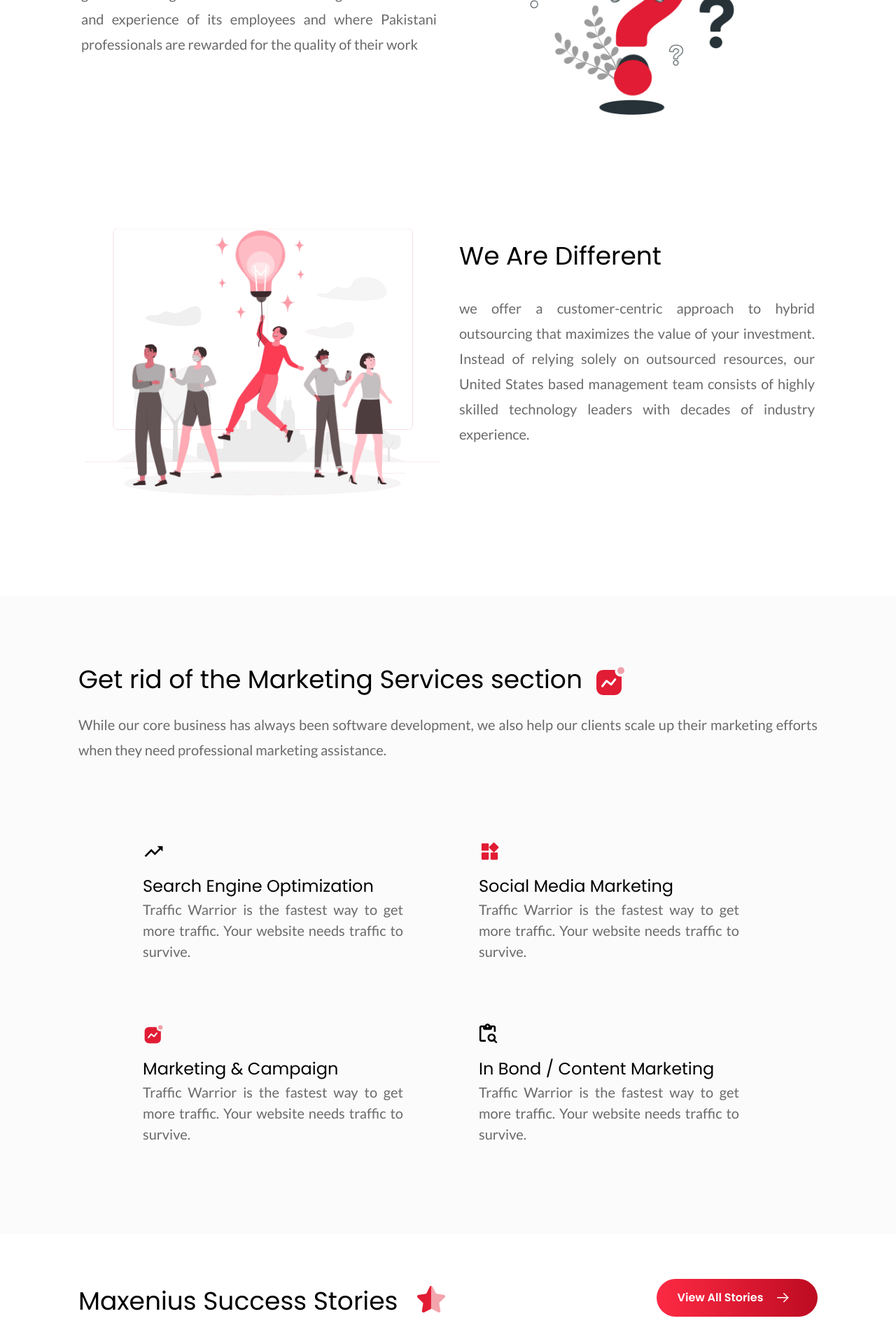
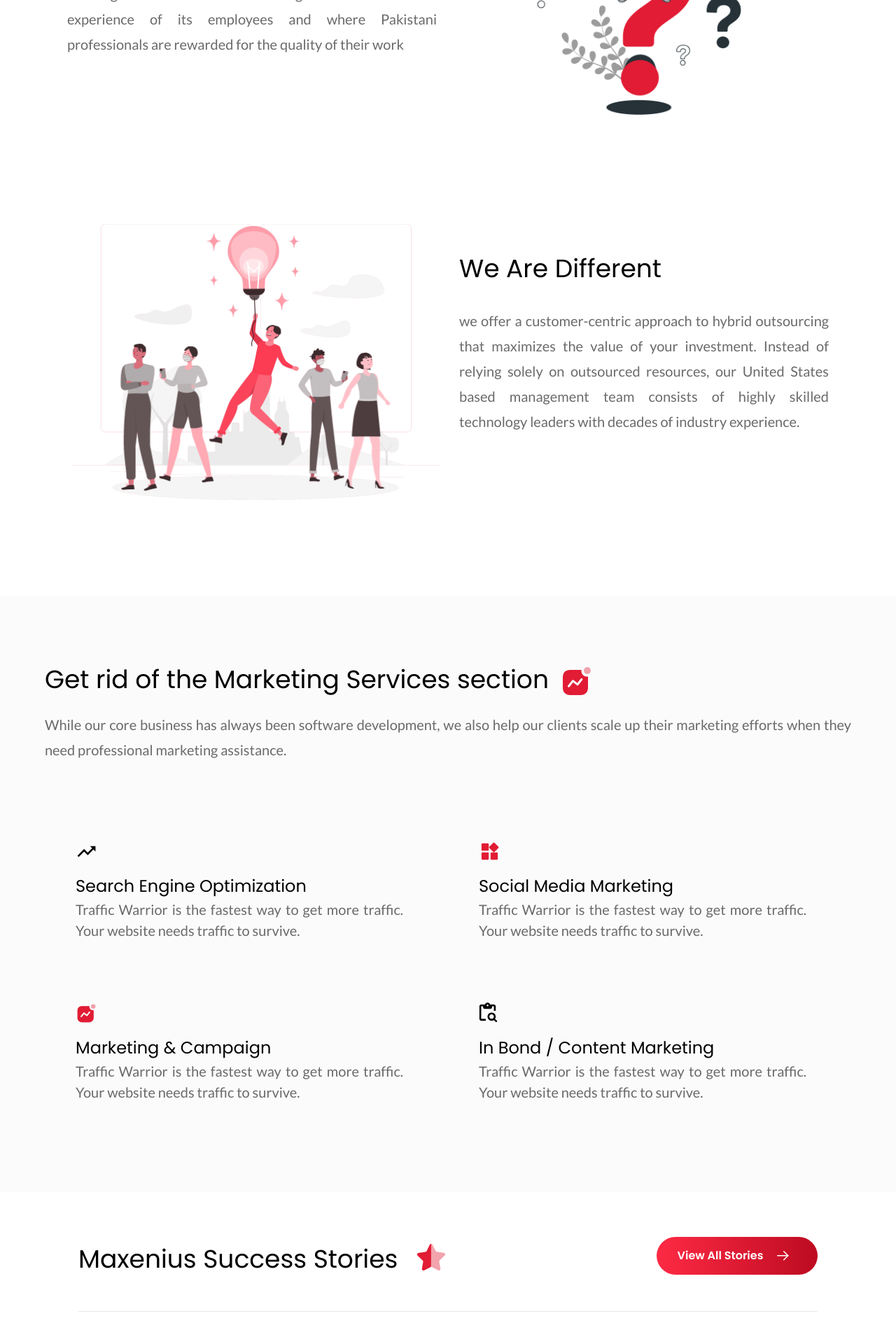
Before and after one commit to sadiq5566/my-maxenius, a Next.js app: page / in a window 1280 px wide. Shown: the part 3174-5094 px from the top of the page at 70% size. Built offline with nearby package versions, Linux system fonts and the light colour scheme.

Commit message:
blog fixes

```diff
--- a/components/Blog/Blog.tsx
+++ b/components/Blog/Blog.tsx
@@ -4,7 +4,7 @@ import { blogData } from "../../data/Blog";
 
 export const Blog = () => {
   return (
-    <section className="w-full body-font h-[1237px] lg:h-auto  py-20 px-[100px] md:px-8 sm:px-6">
+    <section className="w-full body-font h-[1237px] lg:h-auto  py-20 px-[80px] md:px-8 sm:px-6">
       {blogData.map((blog) => (
         <div className=" mx-auto h-1/2 flex flex-wrap lg:mb-8" key={`${blog.id}`}>
           <div
--- a/components/Marketing/Marketing.tsx
+++ b/components/Marketing/Marketing.tsx
@@ -6,8 +6,8 @@ export const Marketing = () => {
   const { isLg, isTab, isMobile } = useContext(StateContext);
   return (
     <section className="w-full h-auto md:h-auto  bg-serviceBg">
-      <div className="container px-28 py-24 md:px-8 sm:px-6 sm:py-8  mx-auto ">
-        <div className="flex flex-col text-center sm:text-left w-full mb-20 md:mb-8 sm:mb-2">
+      <div className="container px-16 py-24 md:px-8 sm:px-6 sm:py-8  mx-auto ">
+        <div className="flex flex-col  sm:text-left w-full mb-20 md:mb-8 sm:mb-2">
           <div className="flex">
             <h1 className="text-4xl font-poppins font-normal leading-[48px] text-black not-italic md:text-[22px] md:font-normal md:leading-[30px] sm:text-[22px] sm:leading-[30px] sm:font-normal">
               Get rid of the Marketing Services section
@@ -30,14 +30,14 @@ export const Marketing = () => {
             assistance.
           </p>
         </div>
-        <div className="flex flex-wrap px-12 lg:px-0 md:px-2 justify-around sm:w-full sm:h-auto sm:px-4">
+        <div className="flex flex-wrap  lg:px-0 md:px-2 justify-around sm:w-full sm:h-auto sm:px-4">
           {marketingData.map((data) => (
             <div
-              className={`pl-3 pr-8  h-auto md:h-auto w-1/2 sm:w-full sm:h-auto sm:my-2 hover:border-main hover:bg-white hover:border-b-4 r  hover:shadow-service
+              className={`pl-3 pr-8 lg:pl-0 lg:pr-2  h-auto md:h-auto w-1/2 sm:w-full sm:h-auto sm:my-2 hover:border-main hover:bg-white hover:border-b-4 r  hover:shadow-service
                ${data.id > 2 ? "mt-12" : "mt-6"}`}
               key={`${data.id}`}
             >
-              <div className=" pt-2 px-8 md:px-4 flex flex-col justify-around h-full ">
+              <div className=" pt-2 px-8 lg:px-4 md:px-4 flex flex-col justify-around h-full ">
                 <div className="mb-4 h-auto w-auto md:my-0">
                   {data.svg({
                     ...(isLg
--- a/components/OurWork/Blog.tsx
+++ b/components/OurWork/Blog.tsx
@@ -23,7 +23,7 @@ export const Blog = () => {
                 />
               </div>
               <div className=" flex flex-row rounded-xl sm:flex-col ">
-                <div className="w-3/5 flex flex-col items-start justify-around px-8  sm:text-left lg:w-full sm:items-center sm:order-2 xl:mr-24">
+                <div className="w-3/5 flex flex-col items-start justify-around pl-8 px-0  sm:text-left lg:w-full sm:items-center sm:order-2 mr-10">
                   {/* //////// logo.////  */}
                   <div className="flex items-center justify-start sm:hidden">
                     <Image
```
